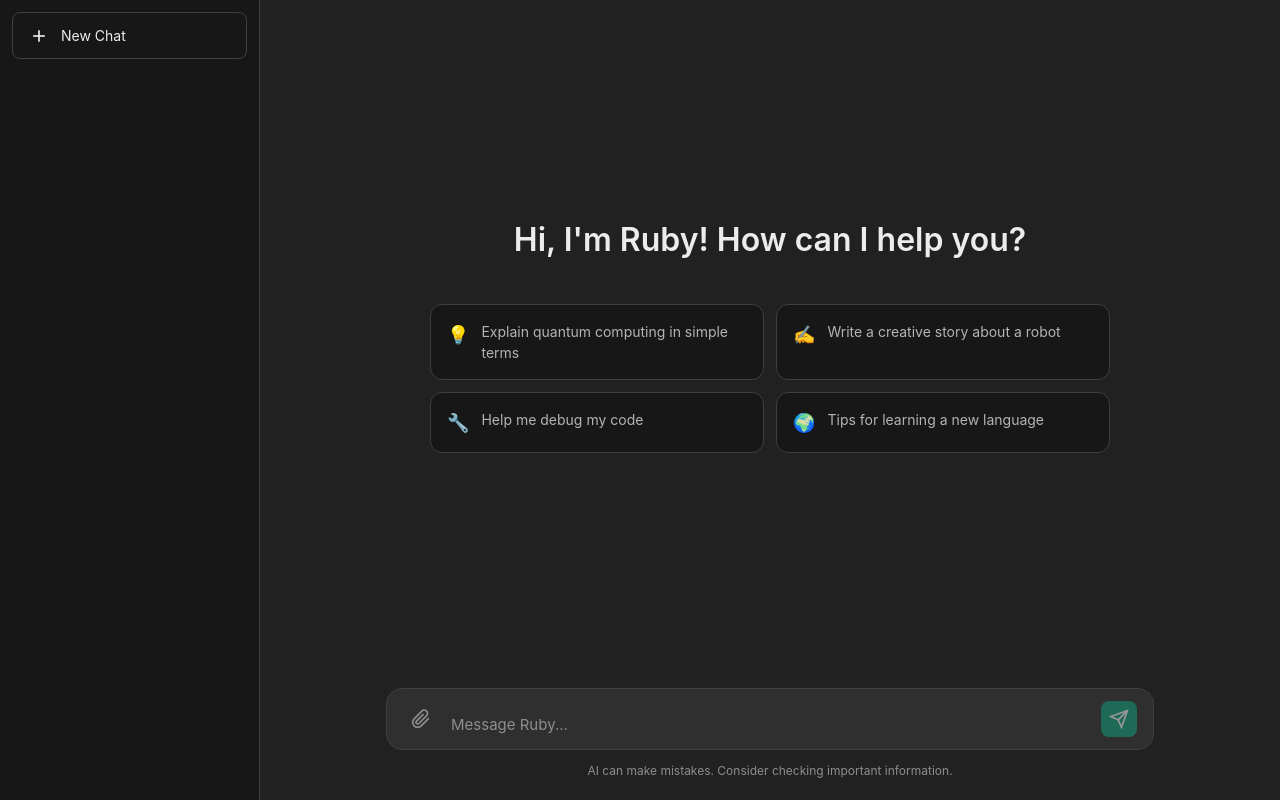
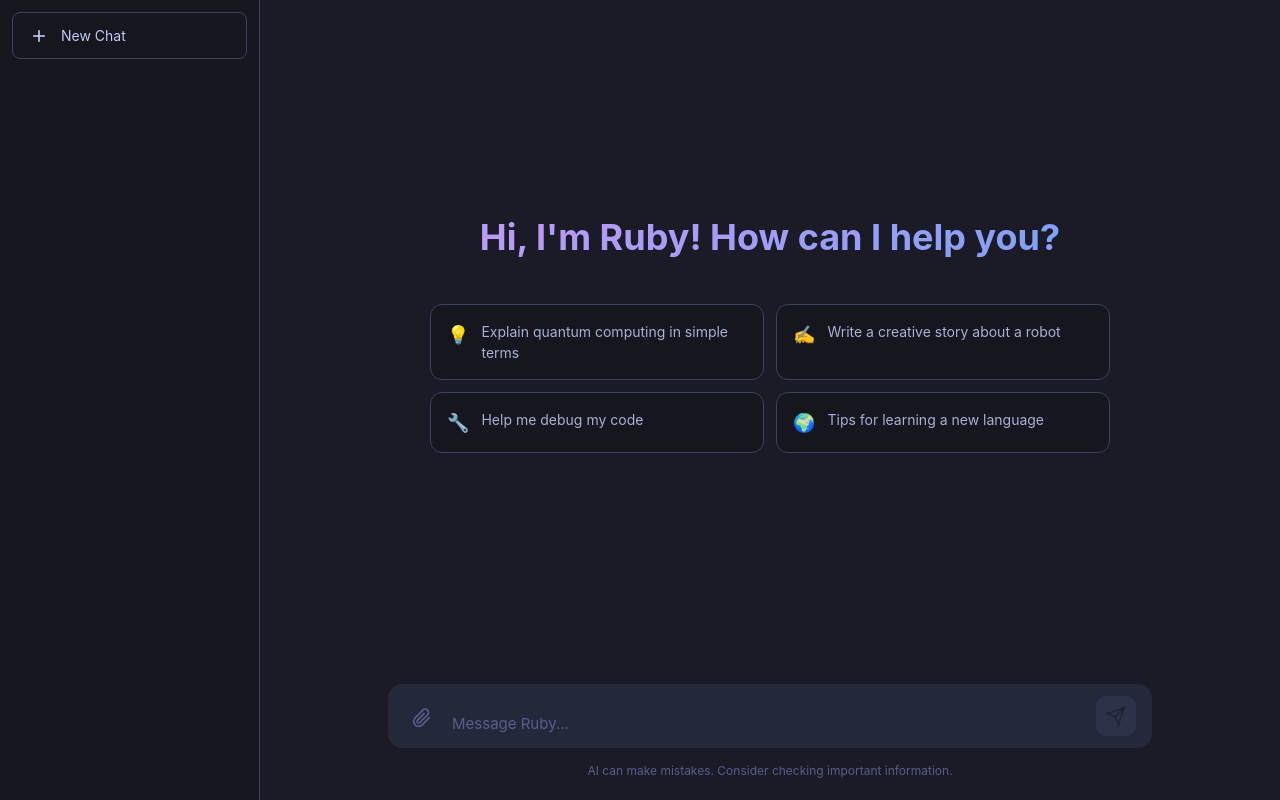
Before and after one commit to Pavan19102006/ruby-ai-chatbot, a Next.js app: page / in a window 1280 px wide. Built offline with nearby package versions, Linux system fonts and the light colour scheme.

Commit message:
Restore Tokyo Night theme with futuristic animations

```diff
--- a/app/globals.css
+++ b/app/globals.css
@@ -7,19 +7,30 @@
 }
 
 :root {
-  --bg-primary: #212121;
-  --bg-secondary: #171717;
-  --bg-tertiary: #2f2f2f;
-  --text-primary: #ececec;
-  --text-secondary: #b4b4b4;
-  --text-muted: #8e8e8e;
-  --accent: #10a37f;
-  --accent-hover: #1a7f64;
-  --border-color: #3f3f3f;
-  --user-bubble: #2f2f2f;
+  /* Tokyo Night Theme */
+  --bg-primary: #1a1b26;
+  --bg-secondary: #16161e;
+  --bg-tertiary: #24283b;
+  --text-primary: #c0caf5;
+  --text-secondary: #a9b1d6;
+  --text-muted: #565f89;
+  --accent: #7aa2f7;
+  --accent-hover: #5d8fdd;
+  --accent-cyan: #7dcfff;
+  --accent-purple: #bb9af7;
+  --accent-magenta: #ff007c;
+  --accent-green: #9ece6a;
+  --border-color: #3b4261;
+  --user-bubble: #24283b;
+
+  /* Futuristic glow colors */
+  --glow-cyan: rgba(125, 207, 255, 0.5);
+  --glow-purple: rgba(187, 154, 247, 0.5);
+  --glow-blue: rgba(122, 162, 247, 0.5);
 }
 
-html, body {
+html,
+body {
   height: 100%;
   font-family: -apple-system, BlinkMacSystemFont, "Segoe UI", Roboto, "Helvetica Neue", Arial, sans-serif;
   background: var(--bg-primary);
@@ -111,10 +122,27 @@ html, body {
 }
 
 .welcome-screen h1 {
-  font-size: 32px;
-  font-weight: 600;
+  font-size: 36px;
+  font-weight: 700;
   margin-bottom: 40px;
-  color: var(--text-primary);
+  background: linear-gradient(135deg, var(--accent-cyan), var(--accent-purple), var(--accent));
+  background-size: 200% 200%;
+  -webkit-background-clip: text;
+  -webkit-text-fill-color: transparent;
+  background-clip: text;
+  animation: gradientText 4s ease infinite;
+}
+
+@keyframes gradientText {
+
+  0%,
+  100% {
+    background-position: 0% 50%;
+  }
+
+  50% {
+    background-position: 100% 50%;
+  }
 }
 
 .suggestions {
@@ -183,13 +211,13 @@ html, body {
 }
 
 .user-avatar {
-  background: linear-gradient(135deg, #5436DA 0%, #8B5CF6 100%);
+  background: linear-gradient(135deg, var(--accent-purple) 0%, var(--accent-magenta) 100%);
   color: white;
 }
 
 .assistant-avatar {
-  background: var(--accent);
-  color: white;
+  background: linear-gradient(135deg, var(--accent-cyan) 0%, var(--accent) 100%);
+  color: var(--bg-primary);
 }
 
 .message-content {
@@ -236,10 +264,14 @@ html, body {
 }
 
 @keyframes typing {
-  0%, 60%, 100% {
+
+  0%,
+  60%,
+  100% {
     transform: translateY(0);
     opacity: 0.4;
   }
+
   30% {
     transform: translateY(-8px);
     opacity: 1;
@@ -260,14 +292,74 @@ html, body {
   align-items: flex-end;
   gap: 12px;
   background: var(--bg-tertiary);
-  border: 1px solid var(--border-color);
+  border: 2px solid transparent;
   border-radius: 16px;
   padding: 12px 16px;
-  transition: border-color 0.2s;
+  position: relative;
+  transition: all 0.3s ease;
+  background-clip: padding-box;
+}
+
+/* Futuristic glowing border animation */
+.input-wrapper::before {
+  content: '';
+  position: absolute;
+  top: -2px;
+  left: -2px;
+  right: -2px;
+  bottom: -2px;
+  border-radius: 18px;
+  background: linear-gradient(90deg, var(--border-color), var(--border-color));
+  z-index: -1;
+  transition: all 0.3s ease;
+}
+
+.input-wrapper:focus-within::before {
+  background: linear-gradient(90deg,
+      var(--accent-cyan),
+      var(--accent-purple),
+      var(--accent),
+      var(--accent-cyan));
+  background-size: 300% 100%;
+  animation: gradientShift 3s ease infinite;
 }
 
 .input-wrapper:focus-within {
-  border-color: var(--text-muted);
+  box-shadow:
+    0 0 20px var(--glow-cyan),
+    0 0 40px rgba(125, 207, 255, 0.2),
+    inset 0 0 20px rgba(125, 207, 255, 0.05);
+}
+
+@keyframes gradientShift {
+  0% {
+    background-position: 0% 50%;
+  }
+
+  50% {
+    background-position: 100% 50%;
+  }
+
+  100% {
+    background-position: 0% 50%;
+  }
+}
+
+/* Subtle pulse animation for the input area */
+@keyframes subtlePulse {
+
+  0%,
+  100% {
+    opacity: 1;
+  }
+
+  50% {
+    opacity: 0.8;
+  }
+}
+
+.input-wrapper:focus-within textarea::placeholder {
+  animation: subtlePulse 2s ease-in-out infinite;
 }
 
 /* Inline Image Preview */
@@ -326,27 +418,46 @@ html, body {
 }
 
 .send-btn {
-  width: 36px;
-  height: 36px;
-  border-radius: 8px;
-  background: var(--accent);
+  width: 40px;
+  height: 40px;
+  border-radius: 10px;
+  background: linear-gradient(135deg, var(--accent-cyan), var(--accent));
   border: none;
-  color: white;
+  color: var(--bg-primary);
   cursor: pointer;
   display: flex;
   align-items: center;
   justify-content: center;
-  transition: background 0.2s, opacity 0.2s;
+  transition: all 0.3s ease;
   flex-shrink: 0;
+  position: relative;
+  overflow: hidden;
+}
+
+.send-btn::before {
+  content: '';
+  position: absolute;
+  top: 0;
+  left: -100%;
+  width: 100%;
+  height: 100%;
+  background: linear-gradient(90deg, transparent, rgba(255, 255, 255, 0.3), transparent);
+  transition: left 0.5s ease;
+}
+
+.send-btn:hover:not(:disabled)::before {
+  left: 100%;
 }
 
 .send-btn:hover:not(:disabled) {
-  background: var(--accent-hover);
+  transform: scale(1.05);
+  box-shadow: 0 0 20px var(--glow-cyan), 0 0 40px rgba(125, 207, 255, 0.3);
 }
 
 .send-btn:disabled {
-  opacity: 0.5;
+  opacity: 0.4;
   cursor: not-allowed;
+  background: var(--border-color);
 }
 
 .disclaimer {
@@ -426,6 +537,7 @@ html, body {
     opacity: 0;
     transform: translateY(10px);
   }
+
   to {
     opacity: 1;
     transform: translateY(0);
```
